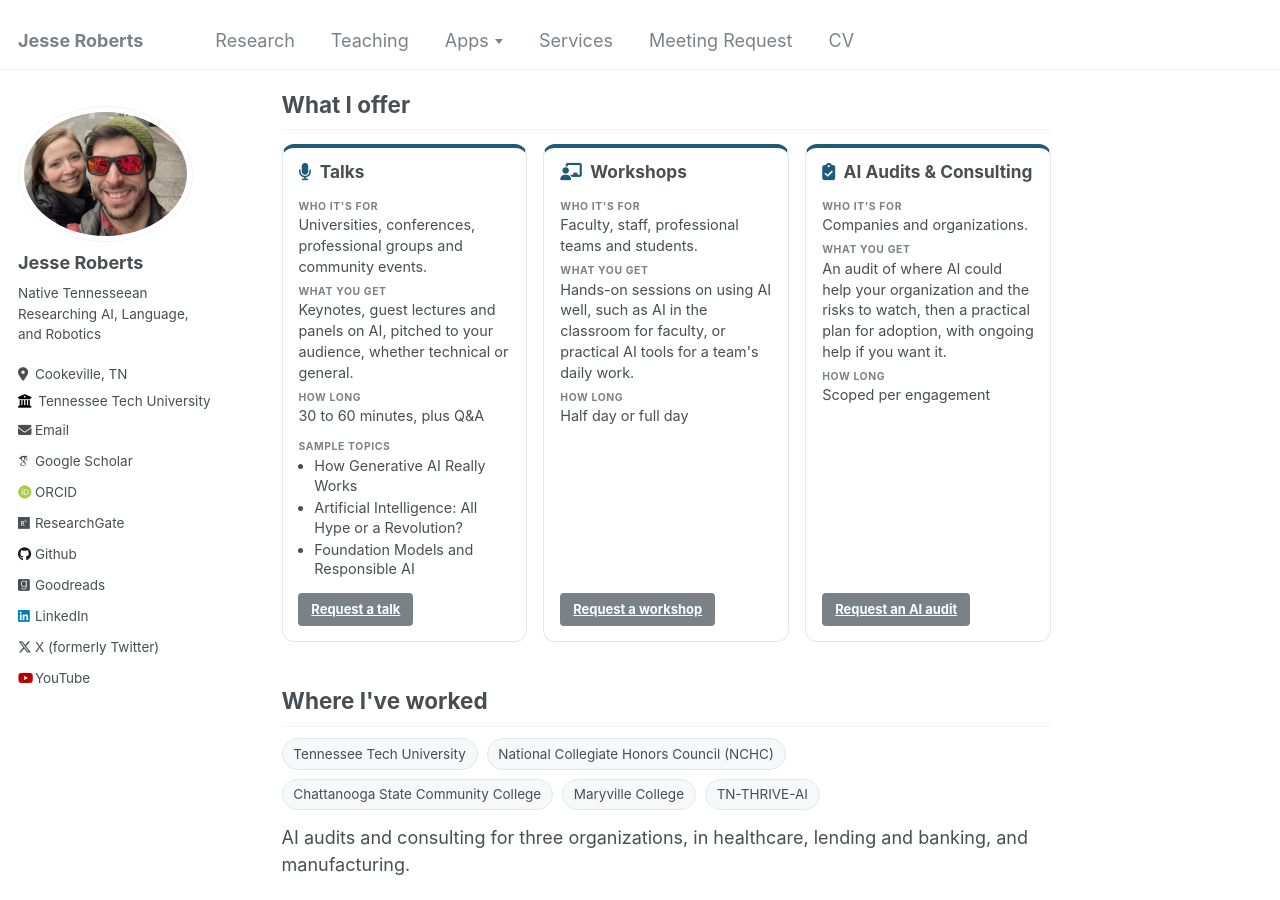
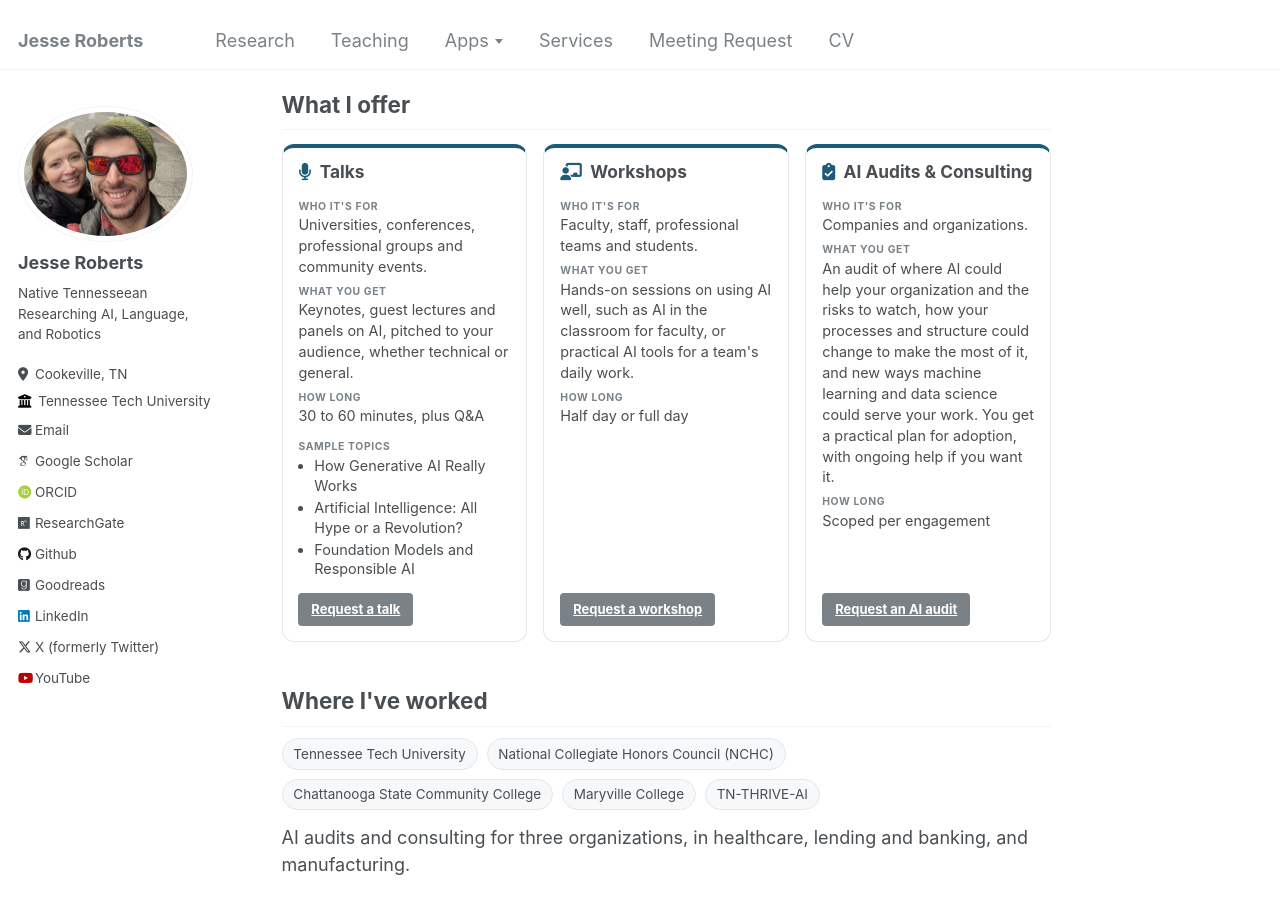
Before and after one commit to JesseTNRoberts/New-site-test, a Jekyll site: the page built from _pages/services.html, in a window 1280 px wide and 900 px high, scrolled down 319 px. Built offline with Jekyll 4.4.1, drawn with Linux system fonts in a browser that asks for light colours; some web fonts are replaced.

Commit message:
Services: describe the full scope of the AI audit
The audit also covers how processes and structure could change to make
the most of AI, and new uses for machine learning and data science
(Jesse).

Co-Authored-By: Claude Opus 5.5 <noreply@anthropic.com>
Claude-Session: https://claude.ai/code/session_01BWpusBycuS7rDY9WRWLMsn

```diff
--- a/_data/services.yml
+++ b/_data/services.yml
@@ -48,8 +48,10 @@ offerings:
     icon: fas fa-clipboard-check
     for: "Companies and organizations."
     what: >-
-      An audit of where AI could help your organization and the risks to watch, then a practical
-      plan for adoption, with ongoing help if you want it.
+      An audit of where AI could help your organization and the risks to watch, how your processes
+      and structure could change to make the most of it, and new ways machine learning and data
+      science could serve your work. You get a practical plan for adoption, with ongoing help if you
+      want it.
     length: "Scoped per engagement"
 
 # Proof. Audit and consulting clients stay unnamed (Jesse, 2026-11-04). Name the sectors only.
```
